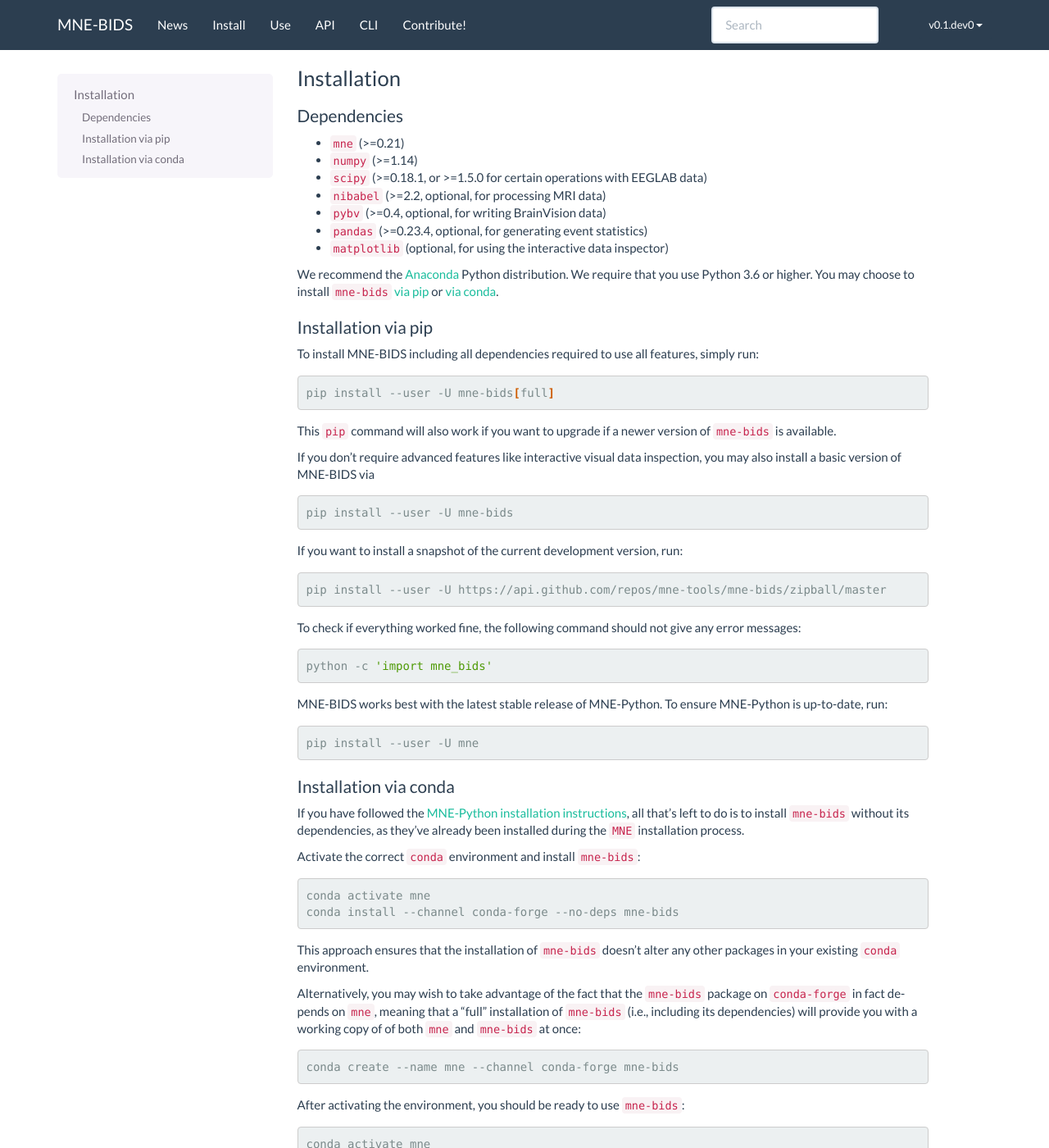
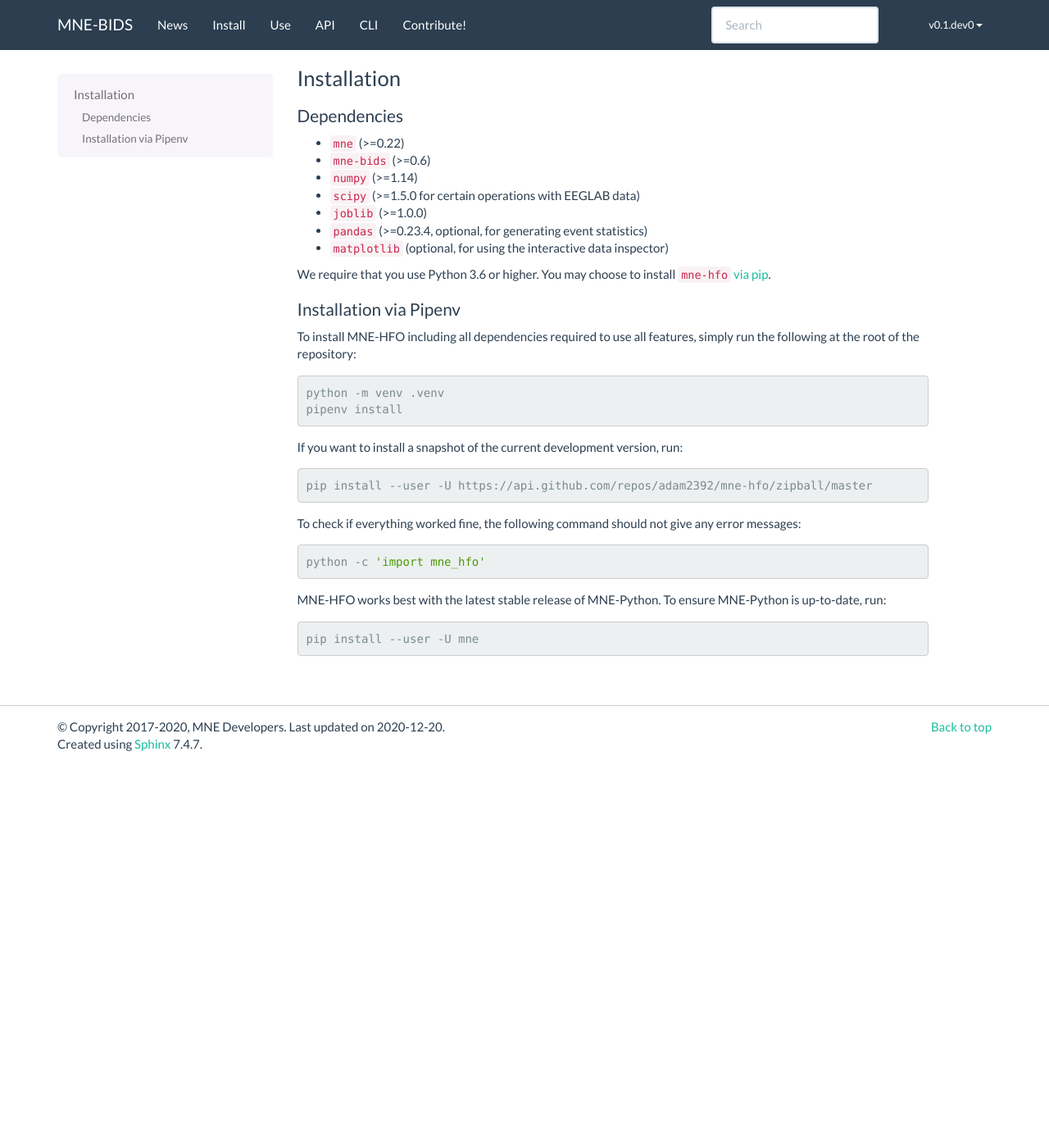
Before and after one commit to mne-tools/mne-hfo, a Sphinx documentation site: the page built from doc/install.rst, in a window 1280 px wide and 1400 px high. Shown: the whole window at 82% size. Built offline with Sphinx 7.4.7, drawn with Linux system fonts in a browser that asks for light colours; some of the changed text lies outside the part shown.

```diff
--- a/doc/conf.py
+++ b/doc/conf.py
@@ -153,7 +153,7 @@ sphinx_gallery_conf = {
     'binder': {
         # Required keys
         'org': 'mne-tools',
-        'repo': 'mne-bids',
+        'repo': 'mne-hfo',
         'branch': 'gh-pages',  # noqa: E501 Can be any branch, tag, or commit hash. Use a branch that hosts your docs.
         'binderhub_url': 'https://mybinder.org',  # noqa: E501 Any URL of a binderhub deployment. Must be full URL (e.g. https://mybinder.org).
         'filepath_prefix': filepath_prefix,  # noqa: E501 A prefix to prepend to any filepaths in Binder links.
--- a/doc/install.rst
+++ b/doc/install.rst
@@ -6,92 +6,44 @@ Installation
 Dependencies
 ------------
 
-* ``mne`` (>=0.21)
+* ``mne`` (>=0.22)
+* ``mne-bids`` (>=0.6)
 * ``numpy`` (>=1.14)
-* ``scipy`` (>=0.18.1, or >=1.5.0 for certain operations with EEGLAB data)
-* ``nibabel`` (>=2.2, optional, for processing MRI data)
-* ``pybv`` (>=0.4, optional, for writing BrainVision data)
+* ``scipy`` (>=1.5.0 for certain operations with EEGLAB data)
+* ``joblib`` (>=1.0.0)
 * ``pandas`` (>=0.23.4, optional, for generating event statistics)
 * ``matplotlib`` (optional, for using the interactive data inspector)
 
+We require that you use Python 3.6 or higher.
+You may choose to install ``mne-hfo`` `via pip <#Installation via pip>`_.
 
-We recommend the `Anaconda <https://www.anaconda.com/download/>`_ Python
-distribution. We require that you use Python 3.6 or higher.
-You may choose to install ``mne-bids``
-`via pip <#Installation via pip>`_ or
-`via conda <#Installation via conda>`_.
+Installation via Pipenv
+-----------------------
 
-Installation via pip
---------------------
-
-To install MNE-BIDS including all dependencies required to use all features,
-simply run:
+To install MNE-HFO including all dependencies required to use all features,
+simply run the following at the root of the repository:
 
 .. code-block:: bash
 
-   pip install --user -U mne-bids[full]
-
-This ``pip`` command will also work if you want to upgrade if a newer version
-of ``mne-bids`` is available.
-
-If you don't require advanced features like interactive visual data inspection,
-you may also install a basic version of MNE-BIDS via
-
-.. code-block:: bash
-
-   pip install --user -U mne-bids
+    python -m venv .venv
+    pipenv install
 
 If you want to install a snapshot of the current development version, run:
 
 .. code-block:: bash
 
-   pip install --user -U https://api.github.com/repos/mne-tools/mne-bids/zipball/master
+   pip install --user -U https://api.github.com/repos/adam2392/mne-hfo/zipball/master
 
 To check if everything worked fine, the following command should not give any
 error messages:
 
 .. code-block:: bash
 
-   python -c 'import mne_bids'
+   python -c 'import mne_hfo'
 
-MNE-BIDS works best with the latest stable release of MNE-Python. To ensure
+MNE-HFO works best with the latest stable release of MNE-Python. To ensure
 MNE-Python is up-to-date, run:
 
 .. code-block:: bash
 
    pip install --user -U mne
-
-Installation via conda
-----------------------
-
-If you have followed the
-`MNE-Python installation instructions <https://mne.tools/stable/install/mne_python.html#installing-mne-python>`_,
-all that's left to do is to install ``mne-bids`` without its dependencies, as
-they've already been installed during the ``MNE`` installation process.
-
-Activate the correct ``conda`` environment and install ``mne-bids``:
-
-.. code-block:: bash
-
-   conda activate mne
-   conda install --channel conda-forge --no-deps mne-bids
-
-This approach ensures that the installation of ``mne-bids`` doesn't alter any
-other packages in your existing ``conda`` environment.
-
-Alternatively, you may wish to take advantage of the fact that the
-``mne-bids`` package on ``conda-forge`` in fact depends on ``mne``,
-meaning that a "full" installation of ``mne-bids`` (i.e., including its
-dependencies) will provide you with a working copy of of both ``mne`` and
-``mne-bids`` at once:
-
-.. code-block:: bash
-
-   conda create --name mne --channel conda-forge mne-bids
-
-After activating the environment, you should be ready to use ``mne-bids``:
-
-.. code-block:: bash
-
-   conda activate mne
-   python -c 'import mne_bids'
--- a/mne_hfo/__init__.py
+++ b/mne_hfo/__init__.py
@@ -2,3 +2,5 @@
 
 __version__ = '0.1.dev0'
 from mne_hfo import commands
+
+from .detect import RMSDetector, LineLengthDetector, MorphologyDetector
```
Also changed, not shown: CONTRIBUTING.md (+0 -5 lines), doc/api.rst (+5 -20 lines), doc/authors.rst (+0 -20 lines), doc/contribute.rst (+6 -6 lines), 1 other file.
